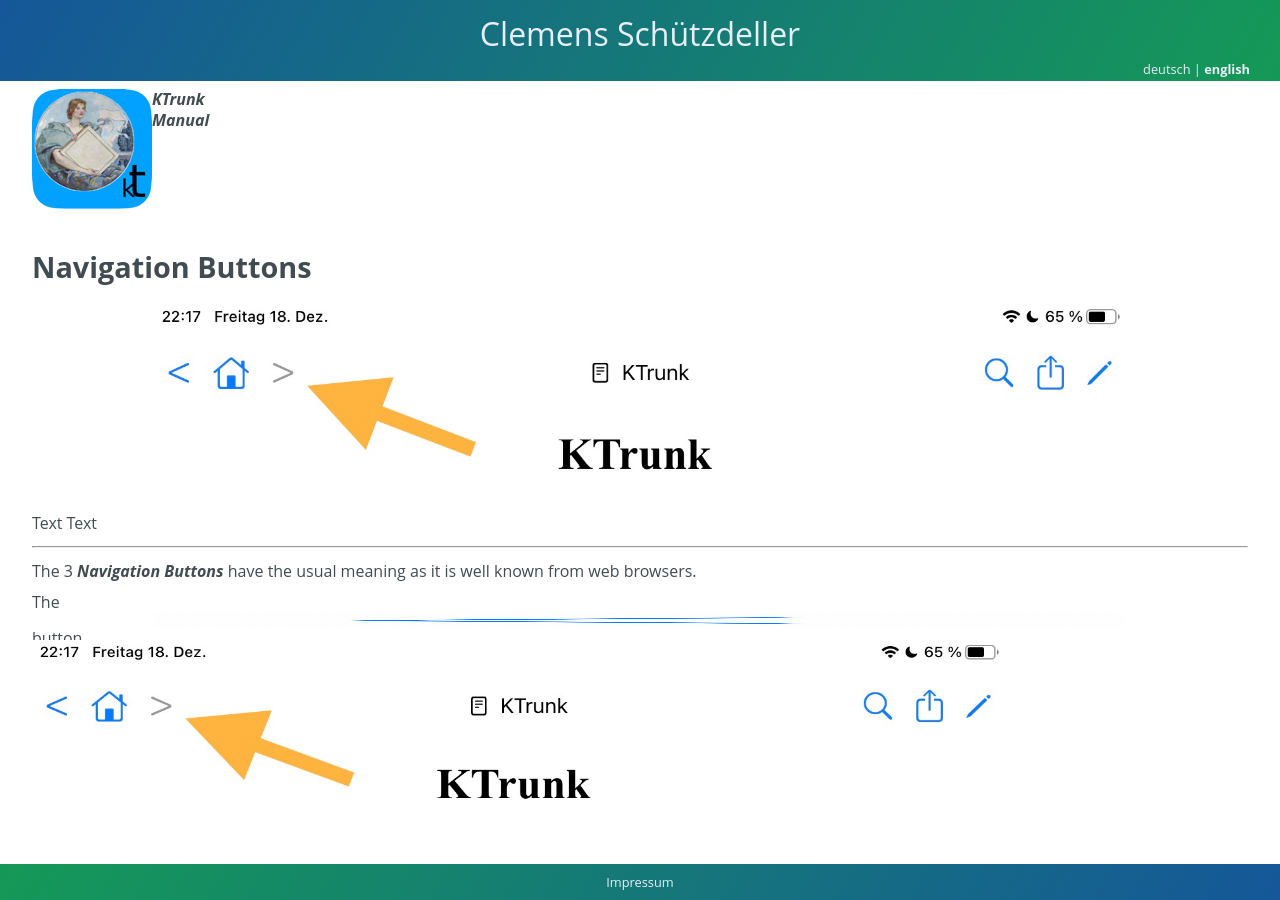
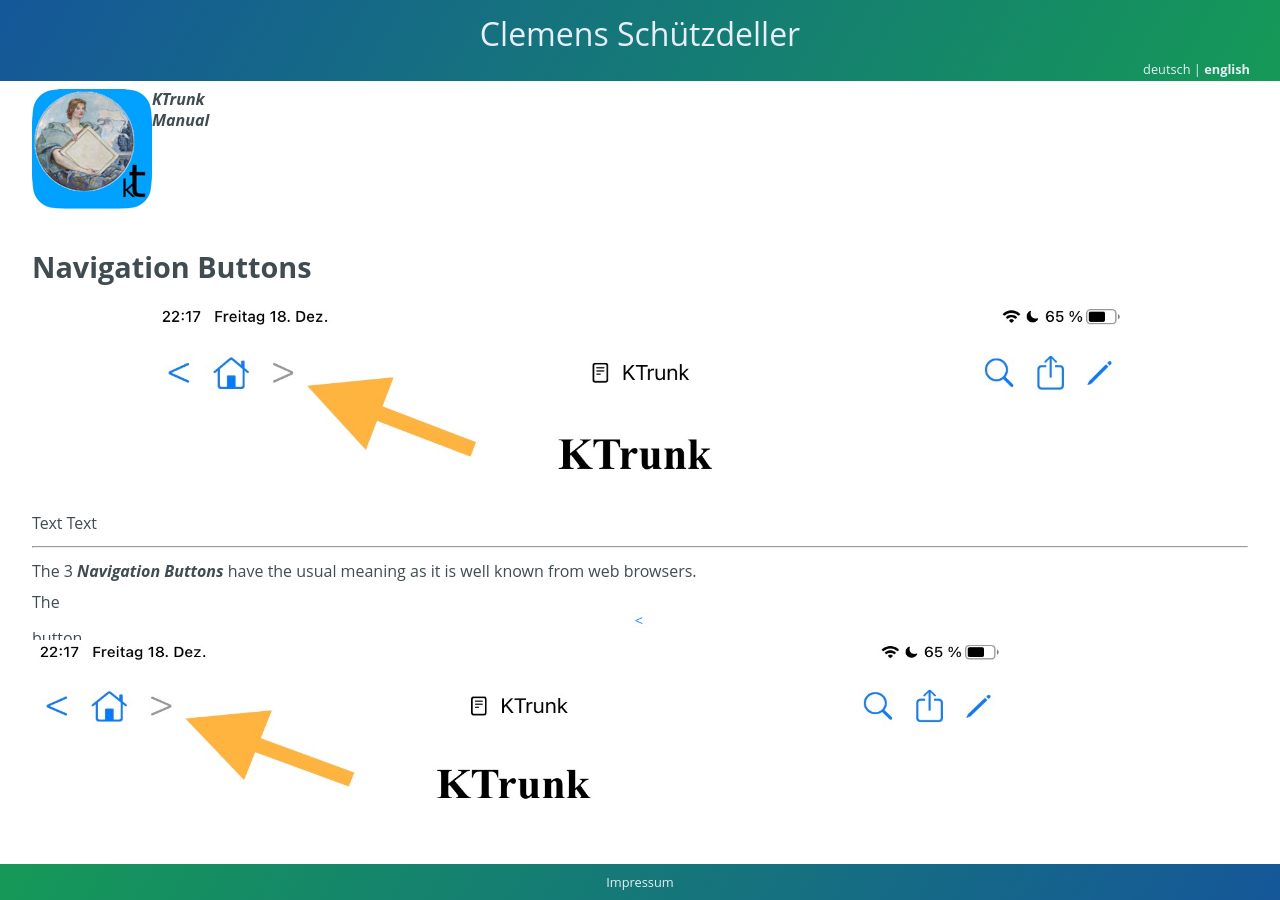
Before and after one commit to cs-LA/home, a Jekyll site: the page built from KTrunk/Manual/NavigationButtons.md, in a window 1280 px wide. Built offline with Jekyll 4.4.1, drawn with Linux system fonts in a browser that asks for light colours; our own code applies the rules of GitHub Pages for plain Markdown files.

Commit message:
Update NavigationButtons.md

```diff
--- a/KTrunk/Manual/NavigationButtons.md
+++ b/KTrunk/Manual/NavigationButtons.md
@@ -19,7 +19,7 @@
 <span class="en">The 3 ***Navigation Buttons*** have the usual meaning as it is well known from web browsers.</span>
 <span class="de"></span>
 
-<span class="en">The <img src="NavigationButtonBackward.jpg" width=16 height=16 style="vertical-align: middle;"> button</span>
+<span class="en">The <img src="NavigationButtonBackward.jpg" style="width: 1em; height: 1em; vertical-align: middle;"> button</span>
 <span class="de"></span>
 
 
```
